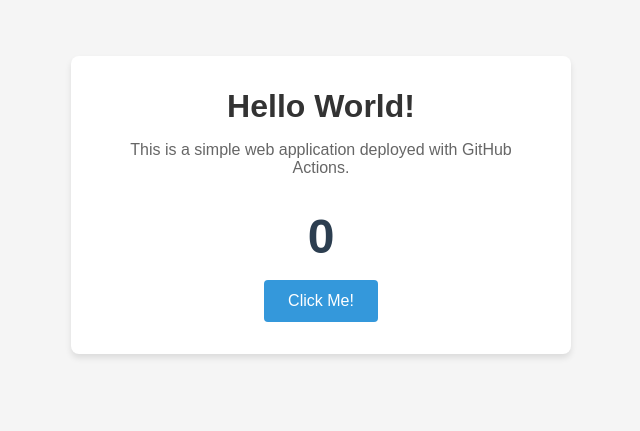
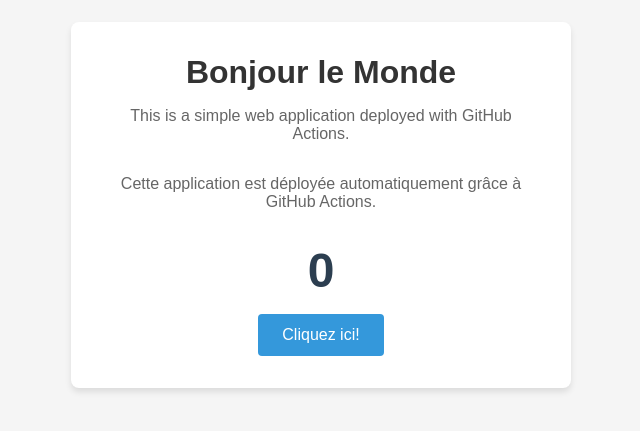
Before and after one commit to OmarElbakouri/Devops-, a website: page index.html in a window 1280 px wide. Shown: the part 195-626 px from the top of the page, without its empty margins (319-959 px from the left). Drawn offline with Linux system fonts and the light colour scheme.

Commit message:
Modifier le contenu de la page d'accueil en français

```diff
--- a/index.html
+++ b/index.html
@@ -8,10 +8,11 @@
 </head>
 <body>
     <div class="container">
-        <h1>Hello World!</h1>
+        <h1>Bonjour le Monde</h1>
         <p>This is a simple web application deployed with GitHub Actions.</p>
+        <p>Cette application est déployée automatiquement grâce à GitHub Actions.</p>
         <div id="counter">0</div>
-        <button id="increment">Click Me!</button>
+        <button id="increment">Cliquez ici!</button>
     </div>
     <script src="app.js"></script>
 </body>
```
